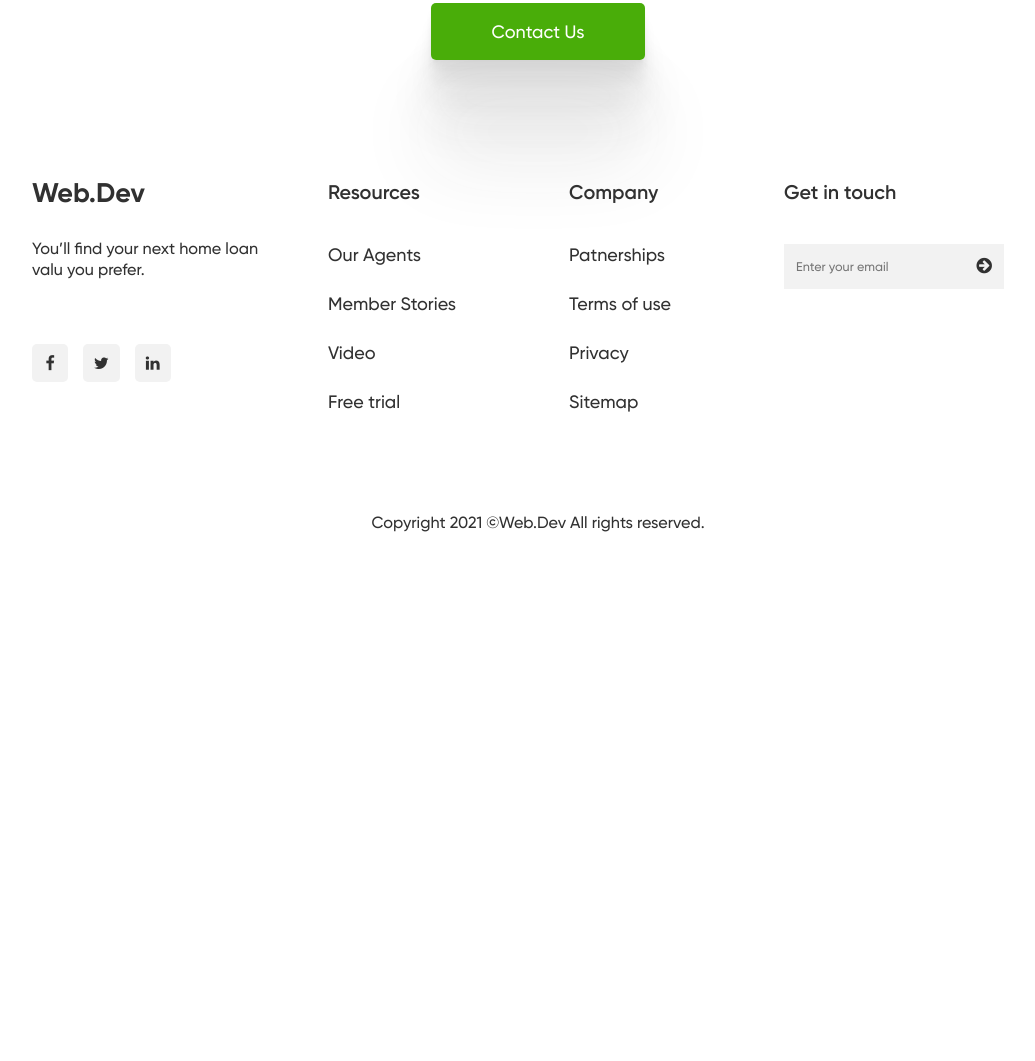
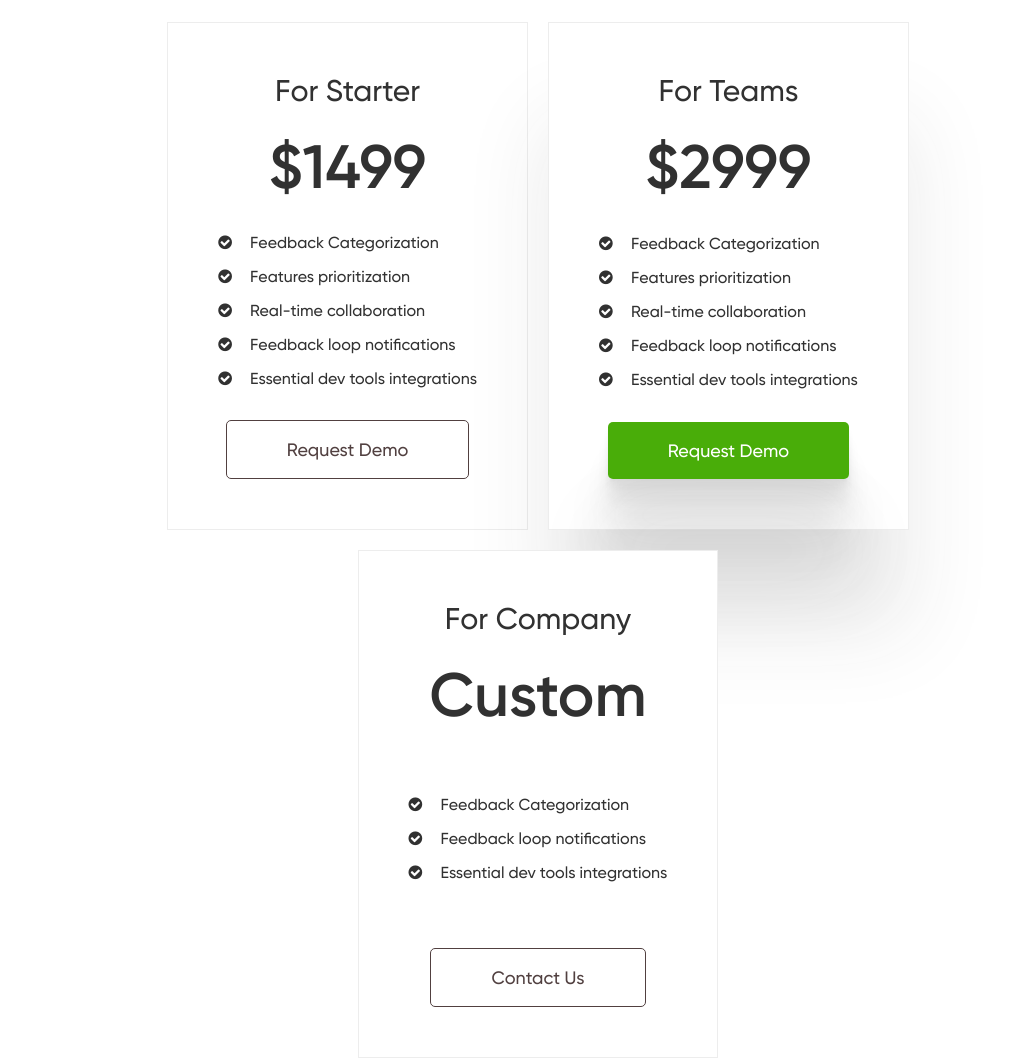
Before and after one commit to Voldemat/step6, a website: page index.html in a window 1280 px wide. Shown: the part 5875-6936 px from the top of the page, without its empty margins (102-1137 px from the left). Before the commit the page ends 6448 px from the top, so only its background shows below. Drawn offline with Linux system fonts and the light colour scheme; files whose address does not match are found by name.

Commit message:
'add_pricing'

```diff
--- a/index.html
+++ b/index.html
@@ -12,6 +12,7 @@
 		<link rel="stylesheet" href="styles/sections/specialty.css" />
 		<link rel="stylesheet" href="styles/sections/portfolio.css" />
 		<link rel="stylesheet" href="styles/sections/testimonials.css" />
+		<link rel="stylesheet" href="styles/sections/pricing.css" />
 		<link rel="stylesheet" href="styles/sections/contact-us.css" />
 		<link rel="stylesheet" href="styles/libs/font-awesome.min.css" />
 		<link rel="stylesheet" href="styles/libs/swiper-bundle.min.css" />
@@ -716,6 +717,151 @@
 						</div>
 					</div>
 				</section>
+				<section class="pricing">
+					<div class="container pricing__container">
+						<div class="section-header">
+							<p class="section-header__subtitle">Pricing</p>
+							<h1 class="section-header__title">
+								Pricing Policy
+							</h1>
+						</div>
+						<div class="pricing__content">
+							<article class="pricing__card price-card">
+								<h3 class="price-card__name">For Starter</h3>
+								<h1 class="price-card__cost">$1499</h1>
+								<ul class="price-card__feature-list">
+									<li class="price-card__feature">
+										<i
+											class="fa fa-check-circle"
+											aria-hidden="true"
+										></i>
+										Feedback Categorization
+									</li>
+									<li class="price-card__feature">
+										<i
+											class="fa fa-check-circle"
+											aria-hidden="true"
+										></i>
+										Features prioritization
+									</li>
+									<li class="price-card__feature">
+										<i
+											class="fa fa-check-circle"
+											aria-hidden="true"
+										></i>
+										Real-time collaboration
+									</li>
+									<li class="price-card__feature">
+										<i
+											class="fa fa-check-circle"
+											aria-hidden="true"
+										></i>
+										Feedback loop notifications
+									</li>
+									<li class="price-card__feature">
+										<i
+											class="fa fa-check-circle"
+											aria-hidden="true"
+										></i>
+										Essential dev tools integrations
+									</li>
+								</ul>
+								<div class="price-card__footer">
+									<button
+										class="green-button green-button_white price-card__button"
+									>
+										Request Demo
+									</button>
+								</div>
+							</article>
+							<article
+								class="
+									pricing__card
+									price-card price-card_shadow
+								"
+							>
+								<h3 class="price-card__name">For Teams</h3>
+								<h1 class="price-card__cost">$2999</h1>
+								<ul class="price-card__feature-list">
+									<li class="price-card__feature">
+										<i
+											class="fa fa-check-circle"
+											aria-hidden="true"
+										></i>
+										Feedback Categorization
+									</li>
+									<li class="price-card__feature">
+										<i
+											class="fa fa-check-circle"
+											aria-hidden="true"
+										></i>
+										Features prioritization
+									</li>
+									<li class="price-card__feature">
+										<i
+											class="fa fa-check-circle"
+											aria-hidden="true"
+										></i>
+										Real-time collaboration
+									</li>
+									<li class="price-card__feature">
+										<i
+											class="fa fa-check-circle"
+											aria-hidden="true"
+										></i>
+										Feedback loop notifications
+									</li>
+									<li class="price-card__feature">
+										<i
+											class="fa fa-check-circle"
+											aria-hidden="true"
+										></i>
+										Essential dev tools integrations
+									</li>
+								</ul>
+								<div class="price-card__footer">
+									<button class="green-button price-card__button">
+										Request Demo
+									</button>
+								</div>
+							</article>
+							<article class="pricing__card price-card">
+								<h3 class="price-card__name">For Company</h3>
+								<h1 class="price-card__cost">Custom</h1>
+								<ul class="price-card__feature-list">
+									<li class="price-card__feature">
+										<i
+											class="fa fa-check-circle"
+											aria-hidden="true"
+										></i>
+										Feedback Categorization
+									</li>
+									<li class="price-card__feature">
+										<i
+											class="fa fa-check-circle"
+											aria-hidden="true"
+										></i>
+										Feedback loop notifications
+									</li>
+									<li class="price-card__feature">
+										<i
+											class="fa fa-check-circle"
+											aria-hidden="true"
+										></i>
+										Essential dev tools integrations
+									</li>
+								</ul>
+								<div class="price-card__footer">
+									<button
+										class="green-button green-button_white price-card__button"
+									>
+										Contact Us
+									</button>
+								</div>
+							</article>
+						</div>
+					</div>
+				</section>
 				<section class="contact-us">
 					<div class="container contact-us__container">
 						<div class="section-header">
--- a/static/styles/footer.css
+++ b/static/styles/footer.css
@@ -12,6 +12,7 @@
 .footer__license {
 	padding: clamp(20px, 4vw, 40px);
 	width: 100%;
+	border-top:1px solid #EDEDED;
 }
 .footer__text {
 	text-align: center;
--- a/static/styles/root.css
+++ b/static/styles/root.css
@@ -45,6 +45,12 @@ section{
 		0px 20px 13px rgba(49, 49, 49, 0.05),
 		0px 8.14815px 6.51852px rgba(49, 49, 49, 0.0392593),
 		0px 1.85185px 3.14815px rgba(49, 49, 49, 0.0240741);
+}
+.green-button_white{
+      background-color: #fff;
+      color:#514040;
+      border:1px solid #514040;
+      box-shadow: none;
 }
 .section-header{
       text-align: center;
--- /dev/null
+++ b/static/styles/sections/pricing.css
@@ -0,0 +1,65 @@
+.pricing__content{
+      display: flex;
+      flex-wrap: wrap;
+      align-items:center;
+      justify-content: center;
+      -webkit-gap:20px;
+      gap:20px;
+
+}
+.price-card__footer{
+      width:100%;
+      text-align: center;
+}
+.price-card__button{
+      padding: clamp(10px, 1.4vw, 18px) clamp(30px, 6.5vw, 60px);
+}
+.price-card{
+      max-width:362px;
+      width:max-content;
+      position: relative;
+      z-index:100000;
+      border:1px solid #EDEDED;
+      padding:50px clamp(25px, 10vw, 50px);
+      height:508px;
+      display: flex;
+      justify-content: space-between;
+      align-items: center;
+      flex-direction: column;
+      background-color: #fff;
+}
+.price-card_shadow{
+      box-shadow: 0px 100px 80px rgba(49, 49, 49, 0.1);
+}
+.price-card__name{
+      font-size:1.6666rem;
+      line-height: 1.9444rem;
+}
+.price-card__cost{
+      font-size:3.4rem;
+      line-height: 3.888rem;
+      font-weight: 600;
+      margin-top: 25px;
+}
+
+.price-card__feature-list{
+      height:100%;
+      display: flex;
+      justify-content: center;
+      align-items: flex-start;
+      flex-direction: column;
+      padding:25px 0;
+}
+.price-card__feature{
+      list-style: none;
+      font-size:0.88888rem;
+      line-height:0.9999rem;
+}
+.price-card__feature i{
+      width:12px;
+      height:12px;
+      margin-right:16px;
+}
+.price-card__feature + .price-card__feature{
+      margin-top:16px;
+}
```
